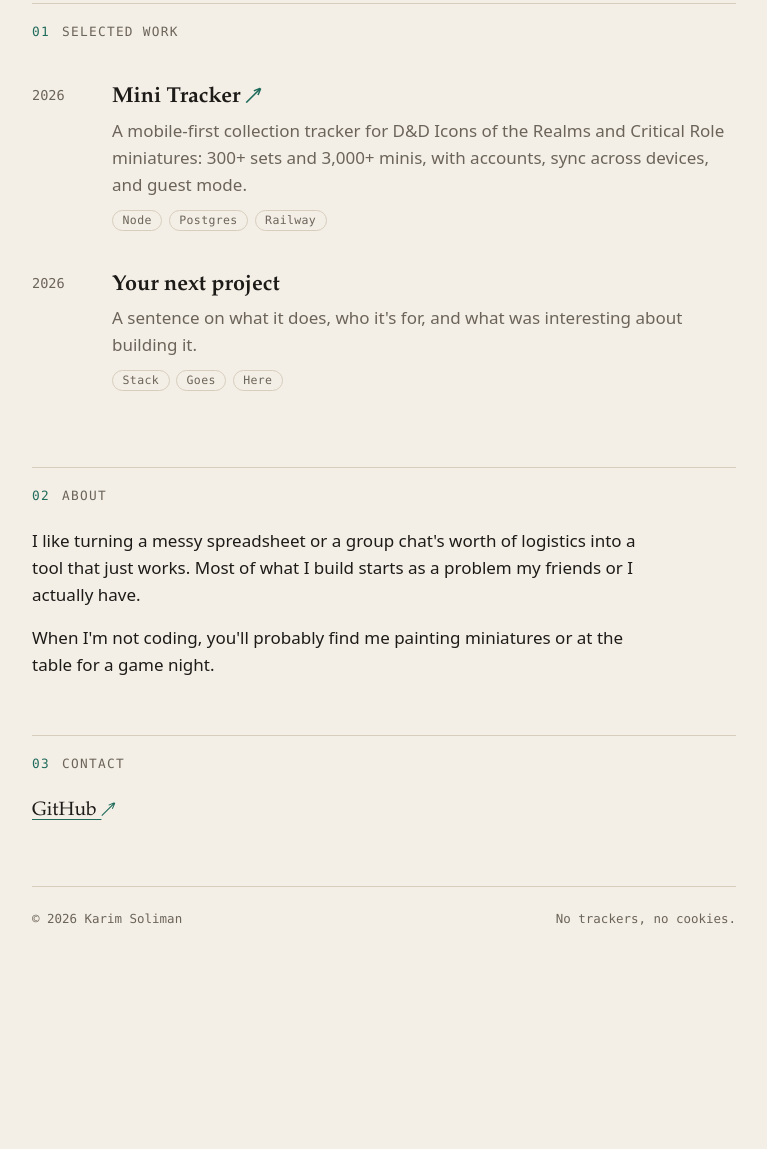
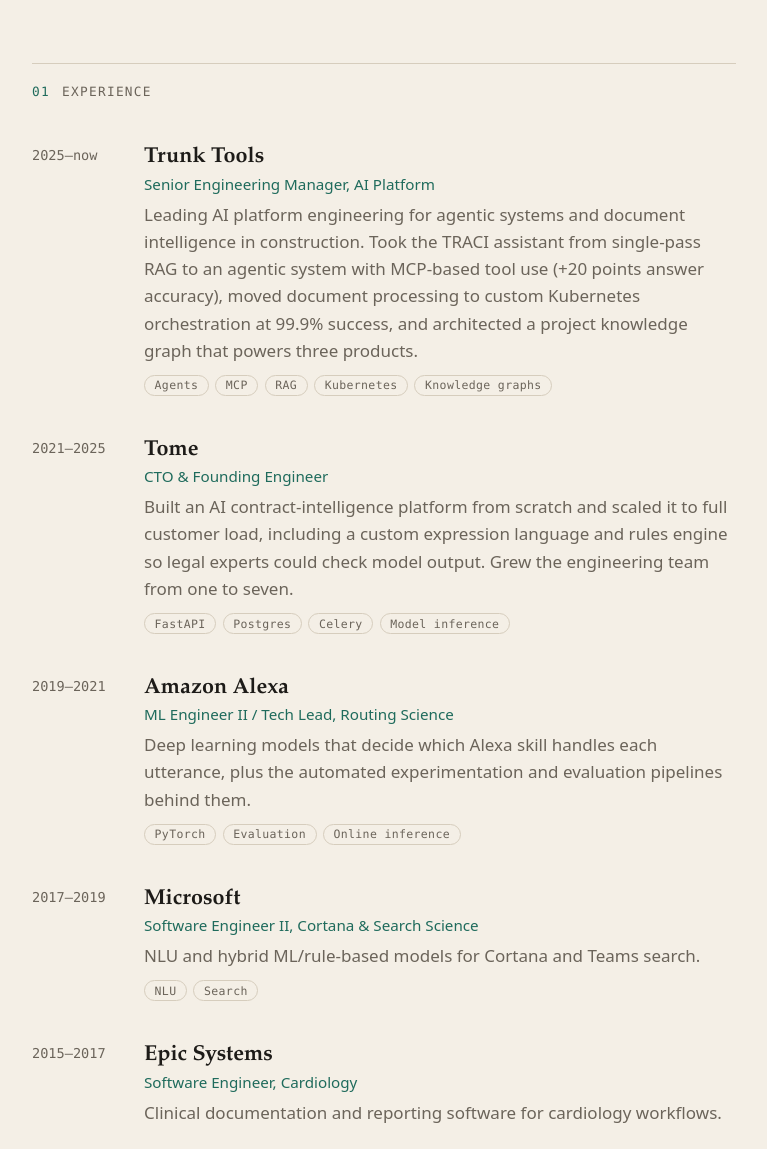
Before and after one commit to KarimZS/PersonalProjects, a website: page portfolio/public/index.html in a window 1280 px wide. Shown: the part 496-1645 px from the top of the page, without its empty margins (256-1023 px from the left). Before the commit the page ends 1462 px from the top, so only its background shows below. Drawn offline with Linux system fonts and the light colour scheme.

Commit message:
Portfolio: content from resume; keep Mini Tracker off the professional site
Co-Authored-By: Claude Opus 5.5 <noreply@anthropic.com>
Claude-Session: https://claude.ai/code/session_014CAJpExEDzegbAQGCszbfj

```diff
--- a/portfolio/public/index.html
+++ b/portfolio/public/index.html
@@ -4,7 +4,7 @@
   <meta charset="utf-8">
   <meta name="viewport" content="width=device-width, initial-scale=1">
   <title>Karim Soliman</title>
-  <meta name="description" content="Karim Soliman: things I build, and how to reach me.">
+  <meta name="description" content="Karim Soliman, Senior Engineering Manager building AI platforms and agentic systems.">
   <meta name="color-scheme" content="light dark">
   <link rel="icon" href="/favicon.svg" type="image/svg+xml">
   <link rel="stylesheet" href="/style.css">
@@ -14,7 +14,7 @@
   <header class="top">
     <a class="mark" href="/" aria-label="Home">KS</a>
     <nav aria-label="Sections">
-      <a href="#work">Work</a>
+      <a href="#work">Experience</a>
       <a href="#about">About</a>
       <a href="#contact">Contact</a>
     </nav>
@@ -22,36 +22,67 @@
 
   <main id="main">
     <section class="hero">
-      <p class="eyebrow">Hi, I'm</p>
+      <p class="eyebrow">Senior Engineering Manager · Raleigh, NC</p>
       <h1>Karim Soliman.</h1>
-      <!-- TODO: your one-line pitch. -->
-      <p class="lede">I build small, useful software: tools for the hobbies and communities I care about,
-        shipped and used by real people.</p>
+      <p class="lede">I build and lead teams that build production AI: agentic systems, retrieval, and the document
+        platforms underneath them. 11+ years from founding-stage startups to Alexa-scale assistants.</p>
     </section>
 
     <section id="work" aria-labelledby="work-h">
-      <h2 id="work-h"><span class="num">01</span> Selected work</h2>
+      <h2 id="work-h"><span class="num">01</span> Experience</h2>
       <ol class="projects">
         <li>
-          <a class="project" href="https://minis.karimzsoliman.com">
-            <span class="p-year">2026</span>
+          <div class="project">
+            <span class="p-year">2025–now</span>
             <span class="p-body">
-              <span class="p-title">Mini Tracker <span class="arrow" aria-hidden="true">↗</span></span>
-              <span class="p-desc">A mobile-first collection tracker for D&amp;D Icons of the Realms and Critical Role
-                miniatures: 300+ sets and 3,000+ minis, with accounts, sync across devices, and guest mode.</span>
-              <span class="tags"><span>Node</span><span>Postgres</span><span>Railway</span></span>
+              <span class="p-title">Trunk Tools <span class="role">Senior Engineering Manager, AI Platform</span></span>
+              <span class="p-desc">Leading AI platform engineering for agentic systems and document intelligence in
+                construction. Took the TRACI assistant from single-pass RAG to an agentic system with MCP-based tool use
+                (+20 points answer accuracy), moved document processing to custom Kubernetes orchestration at 99.9%
+                success, and architected a project knowledge graph that powers three products.</span>
+              <span class="tags"><span>Agents</span><span>MCP</span><span>RAG</span><span>Kubernetes</span><span>Knowledge graphs</span></span>
             </span>
-          </a>
+          </div>
         </li>
-        <!-- TODO: add more projects by copying the <li> above. Drop "href" (and use a <div class="project">)
-             for projects without a public link. -->
         <li>
           <div class="project">
-            <span class="p-year">2026</span>
+            <span class="p-year">2021–2025</span>
             <span class="p-body">
-              <span class="p-title">Your next project</span>
-              <span class="p-desc">A sentence on what it does, who it's for, and what was interesting about building it.</span>
-              <span class="tags"><span>Stack</span><span>Goes</span><span>Here</span></span>
+              <span class="p-title">Tome <span class="role">CTO &amp; Founding Engineer</span></span>
+              <span class="p-desc">Built an AI contract-intelligence platform from scratch and scaled it to full customer
+                load, including a custom expression language and rules engine so legal experts could check model output.
+                Grew the engineering team from one to seven.</span>
+              <span class="tags"><span>FastAPI</span><span>Postgres</span><span>Celery</span><span>Model inference</span></span>
+            </span>
+          </div>
+        </li>
+        <li>
+          <div class="project">
+            <span class="p-year">2019–2021</span>
+            <span class="p-body">
+              <span class="p-title">Amazon Alexa <span class="role">ML Engineer II / Tech Lead, Routing Science</span></span>
+              <span class="p-desc">Deep learning models that decide which Alexa skill handles each utterance, plus the
+                automated experimentation and evaluation pipelines behind them.</span>
+              <span class="tags"><span>PyTorch</span><span>Evaluation</span><span>Online inference</span></span>
+            </span>
+          </div>
+        </li>
+        <li>
+          <div class="project">
+            <span class="p-year">2017–2019</span>
+            <span class="p-body">
+              <span class="p-title">Microsoft <span class="role">Software Engineer II, Cortana &amp; Search Science</span></span>
+              <span class="p-desc">NLU and hybrid ML/rule-based models for Cortana and Teams search.</span>
+              <span class="tags"><span>NLU</span><span>Search</span></span>
+            </span>
+          </div>
+        </li>
+        <li>
+          <div class="project">
+            <span class="p-year">2015–2017</span>
+            <span class="p-body">
+              <span class="p-title">Epic Systems <span class="role">Software Engineer, Cardiology</span></span>
+              <span class="p-desc">Clinical documentation and reporting software for cardiology workflows.</span>
             </span>
           </div>
         </li>
@@ -60,21 +91,20 @@
 
     <section id="about" aria-labelledby="about-h">
       <h2 id="about-h"><span class="num">02</span> About</h2>
-      <!-- TODO: a short paragraph or two about you. -->
       <div class="prose">
-        <p>I like turning a messy spreadsheet or a group chat's worth of logistics into a tool that just works.
-          Most of what I build starts as a problem my friends or I actually have.</p>
-        <p>When I'm not coding, you'll probably find me painting miniatures or at the table for a game night.</p>
+        <p>I like the part of AI work where a demo has to become a system people rely on: evaluation sets, retrieval
+          that scales on its own, pipelines that don't fall over, and teams with room to grow. I stay hands-on in
+          architecture while building the team around it.</p>
+        <p>M.S. in Computer Science from the University of Washington; B.S. in Computer Science and Physics from
+          Wake Forest, where I co-authored two papers on gas adsorption in metal-organic frameworks.</p>
       </div>
     </section>
 
     <section id="contact" aria-labelledby="contact-h">
       <h2 id="contact-h"><span class="num">03</span> Contact</h2>
       <ul class="links">
+        <li><a href="https://www.linkedin.com/in/kzsoliman">LinkedIn <span class="arrow" aria-hidden="true">↗</span></a></li>
         <li><a href="https://github.com/karimzs">GitHub <span class="arrow" aria-hidden="true">↗</span></a></li>
-        <!-- TODO: add or remove links, e.g.
-        <li><a href="https://www.linkedin.com/in/your-handle">LinkedIn <span class="arrow" aria-hidden="true">↗</span></a></li>
-        <li><a href="mailto:hello@karimzsoliman.com">hello@karimzsoliman.com</a></li> -->
       </ul>
     </section>
   </main>
--- a/portfolio/public/style.css
+++ b/portfolio/public/style.css
@@ -106,3 +106,7 @@ a.project:hover .arrow { transform: translate(2px, -2px); }
   .p-year { line-height: 1.4; }
   .top nav { gap: .9rem; }
 }
+
+.p-title .role { display: block; font: .95rem/1.4 var(--sans); color: var(--accent); margin-top: .15rem; }
+.project { grid-template-columns: 6rem 1fr; }
+@media (max-width: 520px) { .project { grid-template-columns: 1fr; } }
```
Also changed, not shown: portfolio/README.md.
